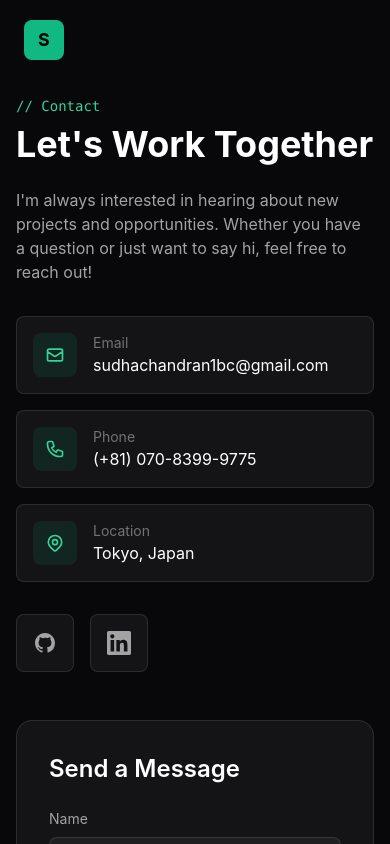
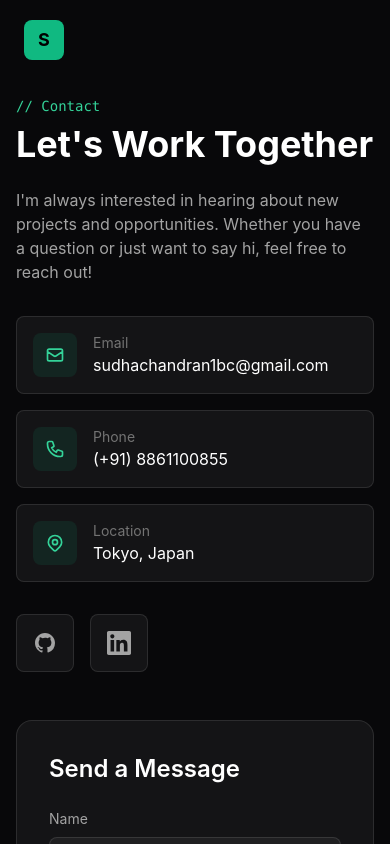
Before and after one commit to SudhaChandranBC/sudhaportfolio, a Next.js app: page /contact in a window 390 px wide. Shown: the top 844 px of the page. Built offline with nearby package versions, Linux system fonts and the light colour scheme.

Commit message:
Added Claude.md file and updated phone number

```diff
--- a/components/sections/ContactSection.tsx
+++ b/components/sections/ContactSection.tsx
@@ -55,7 +55,7 @@ export default function ContactSection() {
 
           {/* Phone */}
           <a
-            href="tel:+818083999775"
+            href="tel:+918861100855"
             className="flex items-center gap-4 p-4 rounded-lg bg-white/5 border border-white/10 hover:border-emerald-500/30 transition-all group"
           >
             <div className="p-3 rounded-lg bg-emerald-500/10">
@@ -65,7 +65,7 @@ export default function ContactSection() {
             </div>
             <div>
               <p className="text-sm text-neutral-500">Phone</p>
-              <p className="text-white group-hover:text-emerald-400 transition-colors">(+81) 070-8399-9775</p>
+              <p className="text-white group-hover:text-emerald-400 transition-colors">(+91) 8861100855</p>
             </div>
           </a>
 
```
Also changed, not shown: 1 other file (tests, documents, lock files or other folders).
